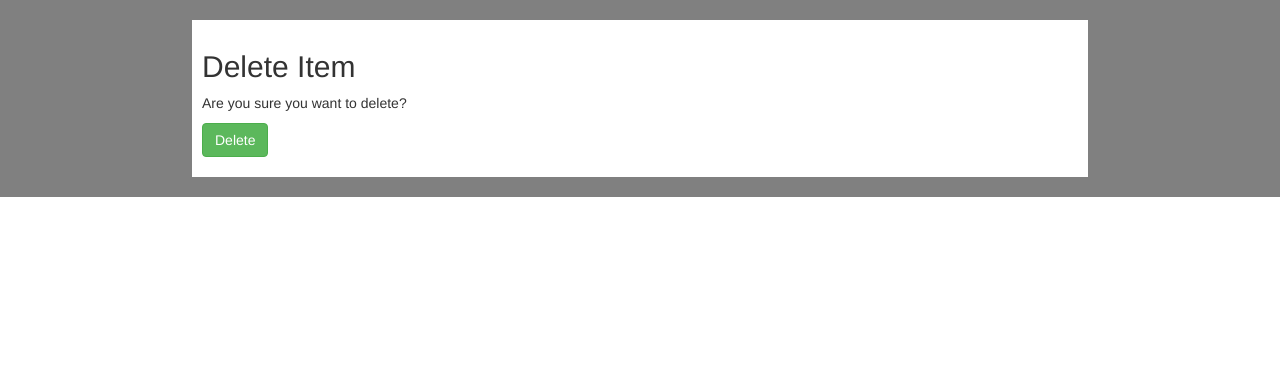
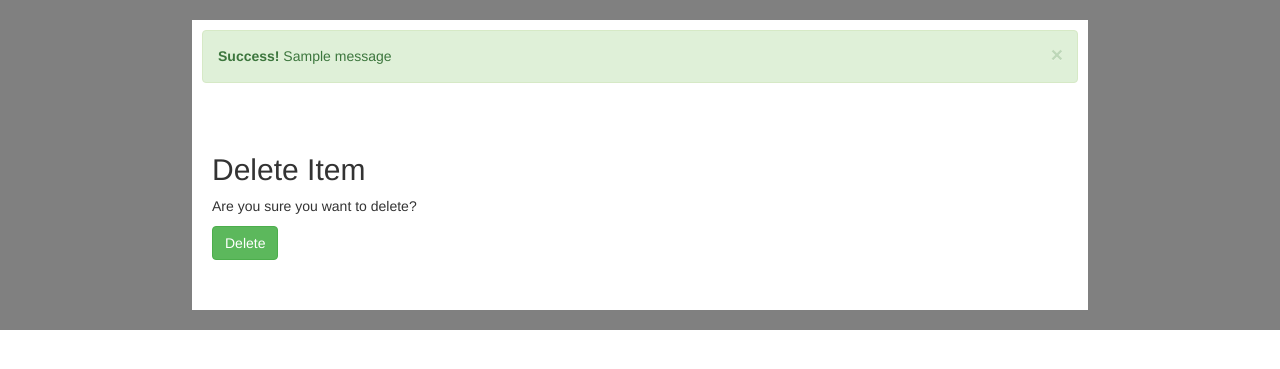
Before and after one commit to quachngocxuan/udacity-back-end-web-developer-nanodegree, a Flask app: page /delete-item/2 in a window 1280 px wide. Shown: the part 100-469 px from the top of the page. Run offline with Flask 2, Linux system fonts and the light colour scheme; tables that the repository leaves empty hold one stand-in row (values such as "Sample post"); one stand-in notice (Sample message) is shown; some libraries are stand-ins or nearby versions.

Commit message:
Develop function: delete item; and update type of flash message

```diff
--- a/Project 4 - Build an Item Catalog Application/application.py
+++ b/Project 4 - Build an Item Catalog Application/application.py
@@ -4,11 +4,9 @@ from sqlalchemy.orm import sessionmaker
 from database_setup import Base, Category, Item, User
 import datetime
 
-
 app = Flask(__name__)
 app.secret_key = 'super secret key'
 app.config['SESSION_TYPE'] = 'filesystem'
-
 
 @app.route('/')
 def Index():
@@ -27,7 +25,7 @@ def Add_Category():
 			session.add(category)
 			session.commit()
 
-			flash('Category was successfully added')
+			flash('Category was successfully added', 'success')
 			return redirect(url_for('Index'))
 		else:
 			return render_template('400.html')
@@ -56,7 +54,7 @@ def Add_Item():
 			session.add(item)
 			session.commit()
 
-			flash('Item was successfully added')
+			flash('Item was successfully added', 'success')
 			return redirect(url_for('Index'))
 		else:
 			return render_template('400.html')
@@ -76,14 +74,27 @@ def Edit_Item(itemID):
 
 			session.commit()
 
-			flash('Item was successfully updated')
+			flash('Item was successfully updated', 'success')
 			return redirect(url_for('Item_Details', itemID=item.id))
 		else:
 			return render_template('400.html')
 
 @app.route('/delete-item/<int:itemID>', methods=['GET', 'POST'])
 def Delete_Item(itemID):
-	return render_template('delete-item.html')
+	if request.method == 'GET':
+		return render_template('delete-item.html')
+	elif request.method == 'POST':
+		item = session.query(Item).get(itemID)
+
+		if item == None:
+			flash('Cannot delete the item as it is not existing!', 'danger')
+			return redirect(url_for('Index'))
+		else:
+			session.delete(item)
+			session.commit()
+
+			flash('Item was deleted successfully!', 'success')
+			return redirect(url_for('Index'))
 
 @app.route('/login', methods=['GET', 'POST'])
 def Login():
--- a/Project 4 - Build an Item Catalog Application/templates/delete-item.html
+++ b/Project 4 - Build an Item Catalog Application/templates/delete-item.html
@@ -6,6 +6,9 @@
 
 	<link rel="stylesheet" href="https://maxcdn.bootstrapcdn.com/bootstrap/3.3.7/css/bootstrap.min.css">
 	<link rel="stylesheet" href="{{ url_for('static', filename='styles.css') }}">
+
+	<script src="https://ajax.googleapis.com/ajax/libs/jquery/3.2.1/jquery.min.js"></script>
+  	<script src="https://maxcdn.bootstrapcdn.com/bootstrap/3.3.7/js/bootstrap.min.js"></script>
 </head>
 <body>
 	<div class="flex-container-column">
@@ -17,13 +20,27 @@
 		</header>
 		<article class="flex-container-row main-section">
 			<div class="padder"></div>
+			<div class="main-content flex-container-column">
+				<!-- Display message -->
+				{% with messages = get_flashed_messages(with_categories=true) %}
+			     	{% if messages %}
+			           {% for category, message in messages %}
+			           		<div class="alert alert-{{ category }} alert-dismissable">
+							    <a href="#" class="close" data-dismiss="alert" aria-label="close">×</a>
+							    <strong>{{ category.title() }}!</strong> {{ message }}
+							</div>
+			           {% endfor %}
+			     	{% endif %}
+			    {% endwith %}
+
 				<section class="main-content">
-				<form>
+					<form action = "{{ request.path }}" method = "post">
 						<h2>Delete Item</h2>
 						<p>Are you sure you want to delete?</p>
 						<p><button class="btn btn-success">Delete</button></p>
 					</form>
 				</section>
+			</div>
 			<div class="padder"></div>
 		</article>
 	</div>
```
Also changed, not shown: Project 4 - Build an Item Catalog Application/templates/index.html (+5 -4 lines), Project 4 - Build an Item Catalog Application/catalog.db. Lines whose indentation alone changed are shown as unchanged.
